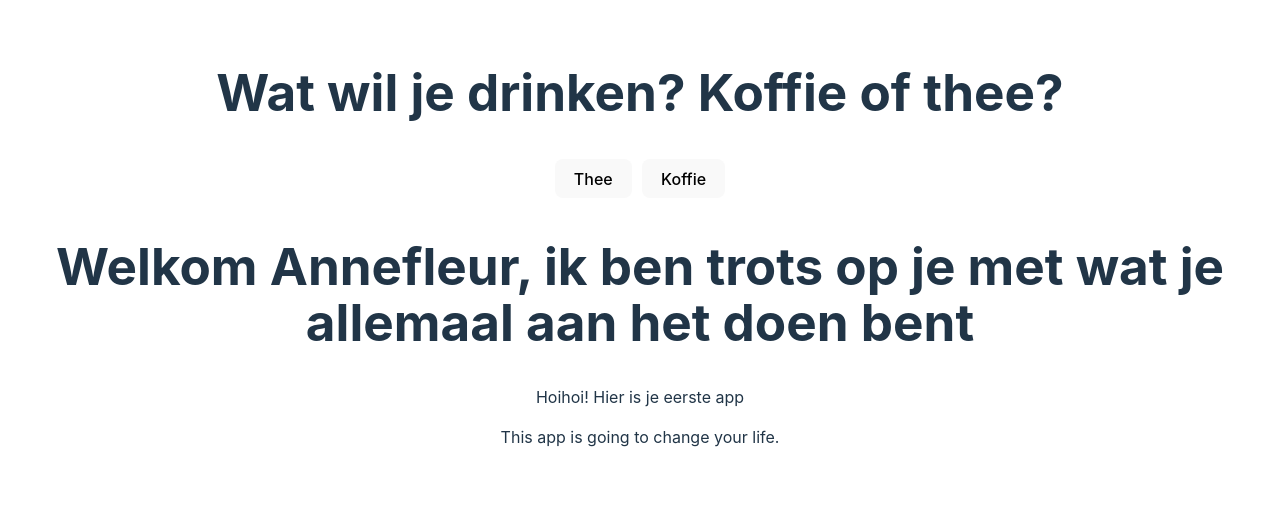
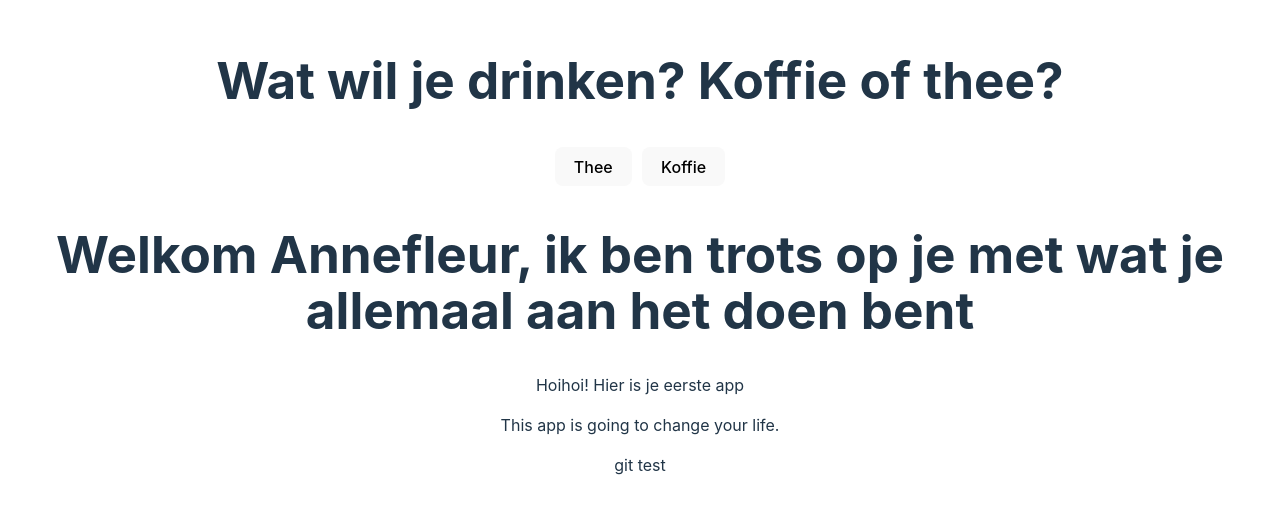
Before and after one commit to annefleurhay/First-React, a React (Vite) app in the folder my-first-app/: page / in a window 1280 px wide. Shown: the part 153-666 px from the top of the page. Built offline with nearby package versions, Linux system fonts and the light colour scheme.

Commit message:
git test commit

```diff
--- a/my-first-app/src/App.jsx
+++ b/my-first-app/src/App.jsx
@@ -3,6 +3,7 @@ import { DrinkButtons } from "./components/DrinkButtons";
 const greeting =
   "Welkom Annefleur, ik ben trots op je met wat je allemaal aan het doen bent";
 const description = <p>This app is going to change your life.</p>;
+const test = "git test";
 
 export const App = () => {
   return (
@@ -11,6 +12,7 @@ export const App = () => {
       <h1>{greeting}</h1>
       <p>Hoihoi! Hier is je eerste app</p>
       {description}
+      {test}
     </div>
   );
 };
```
